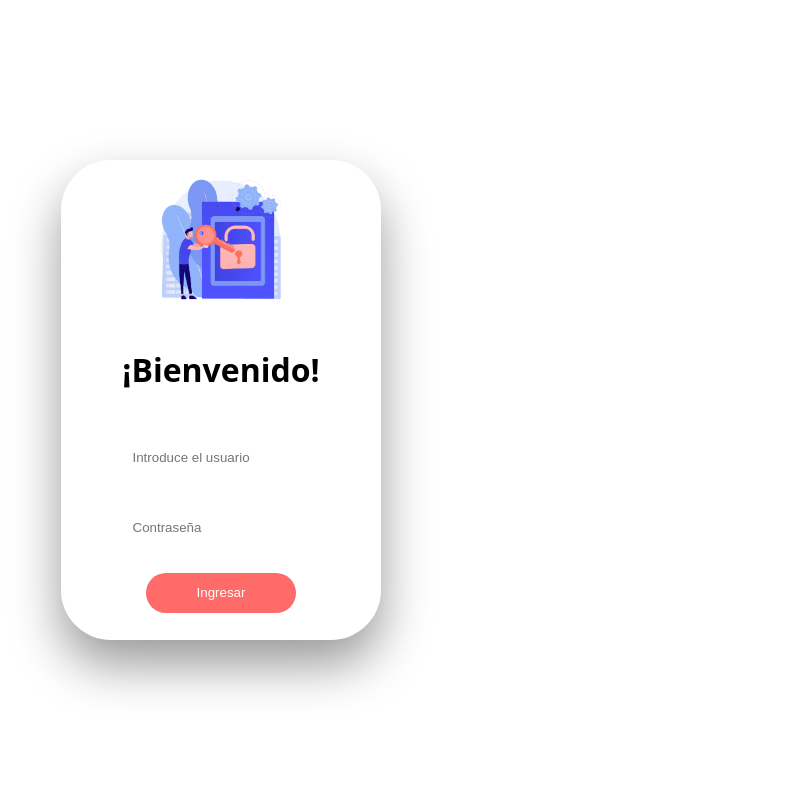
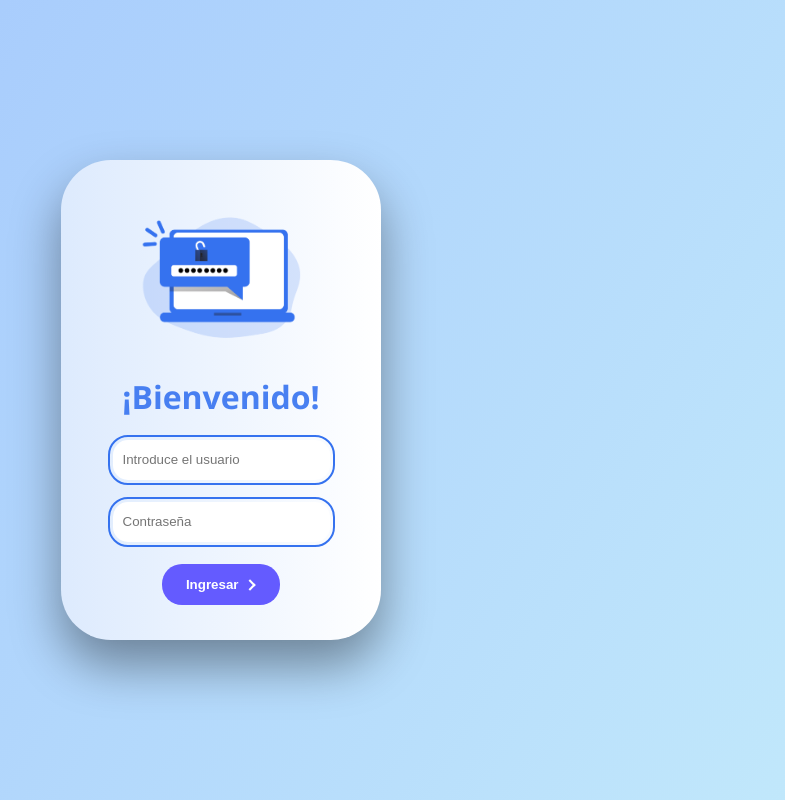
Before and after one commit to AbnerJu/votaciones2024, a PHP site: page /login.php in a window 1280 px wide. Shown: the whole page, without its empty margins (419-1204 px from the left). Run offline with PHP 8.4, Linux system fonts and the light colour scheme; some libraries are stand-ins or nearby versions.

Commit message:
estilos del login

```diff
--- a/css/style2.css
+++ b/css/style2.css
@@ -8,63 +8,75 @@ body{
     display: flex;
     justify-content: center;
     align-items: center;
+    background:linear-gradient(120deg, #a1c4fd 0%, #c2e9fb 100%);;
+    /* background-image: url(../images/wave.svg);
+    background-position: center;
+    background-size: cover; */
+
 }
 
 #conPrincipal{
     width: 40vh;
     height: 60vh;
-    background: rgba(255,255,255,.05);
-    font-family: system-ui, -apple-system, BlinkMacSystemFont, 'Segoe UI', Roboto, Oxygen, Ubuntu, Cantarell, 'Open Sans', 'Helvetica Neue', sans-serif;
+    /* background: rgba(255,255,255,.05); */
+    background: linear-gradient(to left,#fff,rgba(53, 114, 239,0.1));
+    background-color: aliceblue;
+    gap: 20px;
+    font-family:'Segoe UI', Tahoma, Geneva, Verdana, sans-serif;
+    color: rgba(53, 114, 239,0.9);
     display: flex;
     justify-content: center;
     align-items: center;
     /* background-image: url(../images/vackground-com-0F2pC8_DwvM-unsplash.jpg);
     background-size: cover; */
-    backdrop-filter: blur(20px);
+    /* backdrop-filter: blur(10px); */
     border-radius: 50px;
     box-shadow: 0 25px 50px rgba(0,0,0,0.40);
     flex-direction: column;
+}
+
+.wave{
+    position: absolute;
+    bottom: 0;
+    left: 0;
+    width: 100%;
 }
 
 #imgInicio{
     width: 50%;
 }
 
-
-
-#conInter{
-    height: 100%;
-    width: 50%;
-}
-
 .conContenidos{
     text-align: center;
     width: 100%;
-    height: 70%;
     display: flex;
     justify-content: center;
     flex-direction: column;
     align-items: center;
 }
 
+form{
+    display: flex;
+    justify-content: center;
+    align-items: center;
+    flex-direction: column;
+}
+
 .inpt1{
     width: 100%;
-    height: 30px;
-    margin-top: 20px;
-    border-radius: 10px;
+    height: 20px;
+    border-radius: 15px;
     border: none;
     padding: 10px;
+    outline: 2px solid #3572EF;
+    border: 0;
+    outline-offset: 3px;
+    transition: all ease-in 0.1s;
 }
 
-
-.conContenidos input[type=submit]{
-    width: 150px;
-    height: 40px;
-    margin-top: 20px;
-    border-radius: 20px;
-    border: none;
-    background-color: #fe6b68;
-    color: #fff;
+.inpt1:focus{
+    outline-offset: 5px;
+    background-color: rgba(0, 0, 0, 0.05);
 }
 
 .tituloVentana{
@@ -84,3 +96,66 @@ body{
     background-size: cover;
     background-position: center;
 } */
+
+button {
+    --primary-color: #645bff;
+    --secondary-color: #fff;
+    --hover-color: #111;
+    --arrow-width: 10px;
+    --arrow-stroke: 2px;
+    width: 60%;
+    box-sizing: border-box;
+    border: 0;
+    border-radius: 20px;
+    color: var(--secondary-color);
+    padding: 1em 1.8em;
+    background: var(--primary-color);
+    display: flex;
+    transition: 0.2s background;
+    align-items: center;
+    gap: 0.6em;
+    font-weight: bold;
+    margin: auto;
+  }
+
+  button .arrow-wrapper {
+    display: flex;
+    justify-content: center;
+    align-items: center;
+  }
+
+  button .arrow {
+    margin-top: 1px;
+    width: var(--arrow-width);
+    background: var(--primary-color);
+    height: var(--arrow-stroke);
+    position: relative;
+    transition: 0.2s;
+  }
+
+  button .arrow::before {
+    content: "";
+    box-sizing: border-box;
+    position: absolute;
+    border: solid var(--secondary-color);
+    border-width: 0 var(--arrow-stroke) var(--arrow-stroke) 0;
+    display: inline-block;
+    top: -3px;
+    right: 3px;
+    transition: 0.2s;
+    padding: 3px;
+    transform: rotate(-45deg);
+  }
+
+  button:hover {
+    background-color: var(--hover-color);
+    cursor: pointer;
+  }
+
+  button:hover .arrow {
+    background: var(--secondary-color);
+  }
+
+  button:hover .arrow:before {
+    right: 0;
+  }
--- a/login.php
+++ b/login.php
@@ -9,7 +9,7 @@
 </head>
 <body>
     <div id = "conPrincipal">
-    <img src="images/sesion.jpg" id="imgInicio">
+    <img src="images/authentication-2-99.png" id="imgInicio">
             <div class="conContenidos">
                 <h1>¡Bienvenido!</h1>
                 <br>
@@ -18,11 +18,17 @@
                     <br>
                     <input type="password" placeholder="Contraseña" class="inpt1" name="contraseña">
                     <br>
-                    <input type="submit" value="Ingresar">
+                    <button type="submit">
+                        Ingresar
+                        <div class="arrow-wrapper">
+                            <div class="arrow"></div>
+                        </div>
+                    </button>
                 </form>
             </div>
     </div>
     <script src="https://cdn.jsdelivr.net/npm/sweetalert2@11"></script>
-    <script src="js/mostrarAlertas.js"></script>
+    <!-- <svg class="wave" xmlns="http://www.w3.org/2000/svg" viewBox="0 0 1440 320"><path fill="#fff" fill-opacity="1" d="M0,256L60,240C120,224,240,192,360,197.3C480,203,600,245,720,229.3C840,213,960,139,1080,90.7C1200,43,1320,21,1380,10.7L1440,0L1440,320L1380,320C1320,320,1200,320,1080,320C960,320,840,320,720,320C600,320,480,320,360,320C240,320,120,320,60,320L0,320Z"></path></svg> -->
+</svg>
 </body>
 </html>
```
Also changed, not shown: images/authentication-2-99.png (added), images/wave.svg (added).
